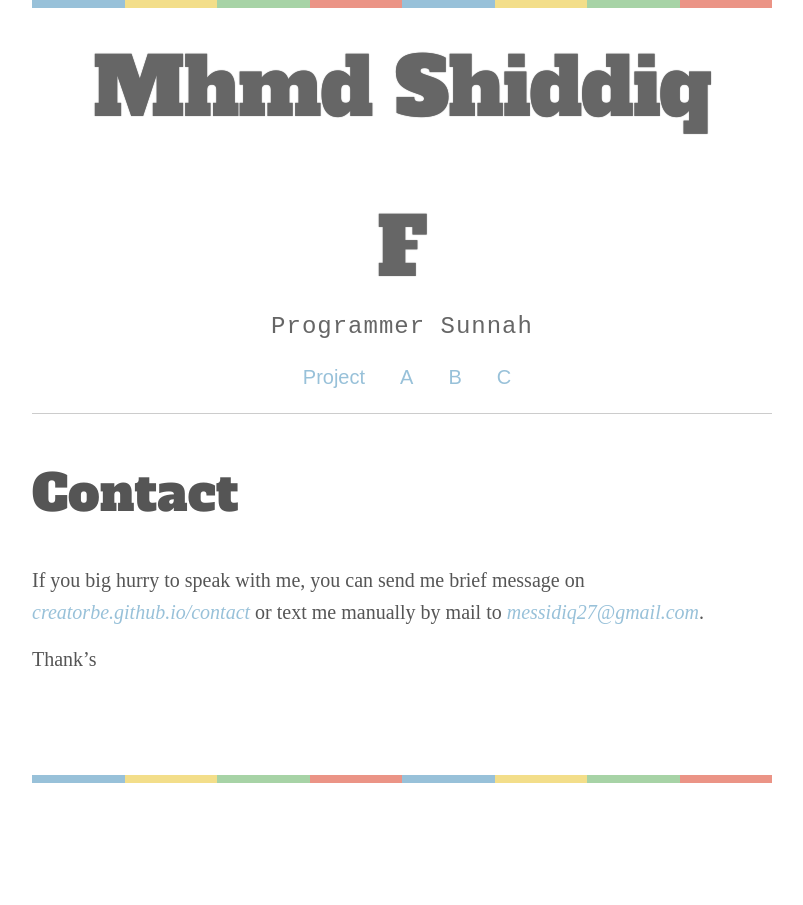
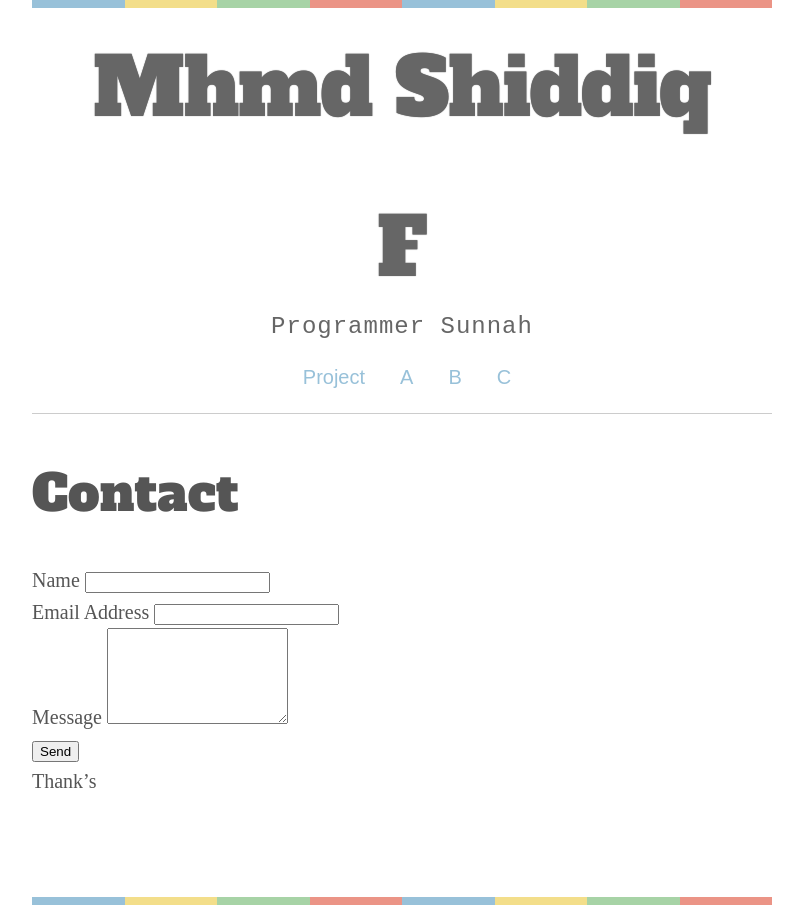
Before and after one commit to messidiq/messidiq.d.io, a Jekyll site: the page built from _pages/contact.md, in a window 1280 px wide. Shown: the whole page, without its empty margins (238-1041 px from the left). Built offline with Jekyll 4.4.1, drawn with Linux system fonts in a browser that asks for light colours; some web fonts are replaced.

Commit message:
Update 2

```diff
--- a/_pages/contact.md
+++ b/_pages/contact.md
@@ -82,6 +82,30 @@ permalink: /contact/
 
 
 <!--<div class="fb-page" data-href="https://www.facebook.com/creatorb/" data-small-header="true" data-adapt-container-width="false" data-hide-cover="true" data-show-facepile="true"><blockquote cite="https://www.facebook.com/creatorb/" class="fb-xfbml-parse-ignore"><a href="https://www.facebook.com/creatorb/">creatorb</a></blockquote></div>-->
-If you big hurry to speak with me, you can send me brief message on [_creatorbe.github.io/contact_](https://creatorbe.github.io/contact/) or text me manually by mail to [_messidiq27@gmail.com_](mailto:_messidiq27@gmail.com).
+<!--If you big hurry to speak with me, you can send me brief message on [_creatorbe.github.io/contact_](https://creatorbe.github.io/contact/) or text me manually by mail to [_messidiq27@gmail.com_](mailto:_messidiq27@gmail.com).-->
+<meta name="referrer" content="origin">
+ <form method="POST" action="http://formspree.io/messidiq27@gmail.com">
+	<div class="row">
+	<input type="hidden" name="_subject" value="CONTACT - CREATORBE LINKS" />
+		<div class="form-group col-lg-4">
+			<label>Name</label>
+			<input id="name" type="text" name="name" class="form-control">
+		</div>
+		<div class="form-group col-lg-4">
+			<label>Email Address</label>
+			<input id="email" type="email" name="_replyto" class="form-control">
+			<input type="hidden" name="_subject" value="CREATORBE LINKS" />
+		</div>
+		<div class="clearfix"></div>
+		<div class="form-group col-lg-12">
+			<label>Message</label>
+			<textarea id="message" name="message" class="form-control" rows="6"></textarea>
+			<input type="text" name="_gotcha" style="display:none" />
+		</div>
+		<div class="form-group col-lg-12">
+ 			<button type="submit">Send</button>
+		</div>
+	</div>
+</form>
 
 Thank's
```
